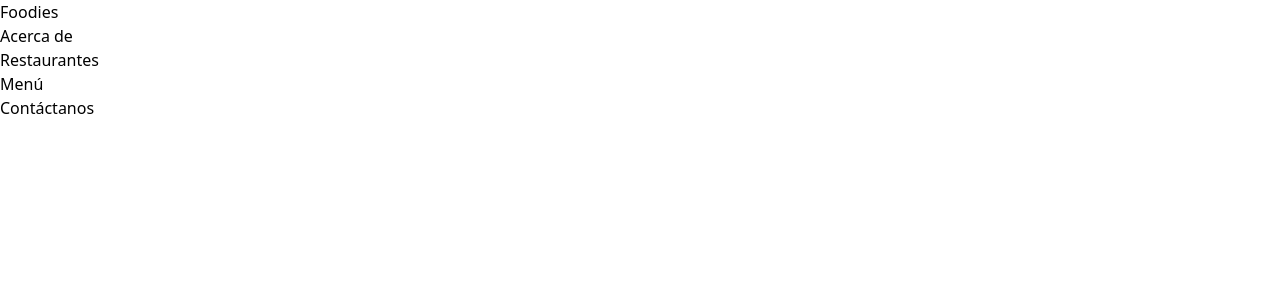
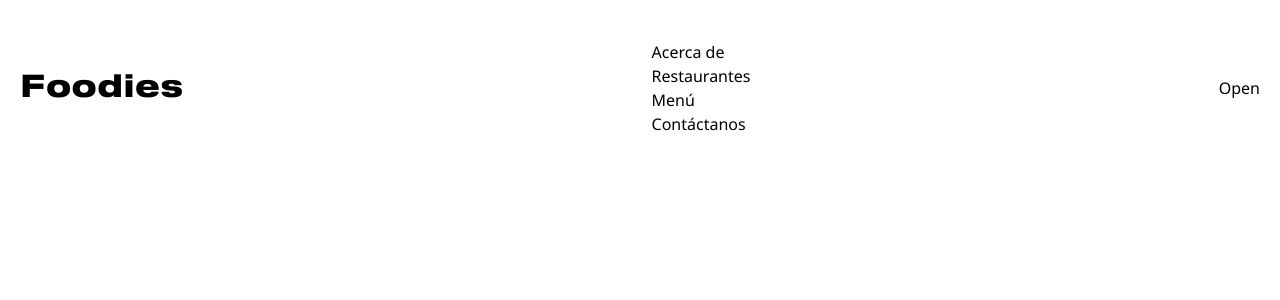
Before and after one commit to diegomurillocorrea/foodies, a Next.js app: page /components in a window 1280 px wide. Shown: the top 300 px of the page. Built offline with nearby package versions, Linux system fonts and the light colour scheme.

Commit message:
Font added

```diff
--- a/components/NavBar.jsx
+++ b/components/NavBar.jsx
@@ -1,11 +1,16 @@
 const NavBar = () => {
     return (
         <div>
-            <div>
+            <div className="font-noto-sans flex items-center justify-between px-5 py-10">
                 <div>
-                    <a href="">Foodies</a>
+                    <a
+                        href=""
+                        className="font-druk-bold font-extrabold text-3xl"
+                    >
+                        Foodies
+                    </a>
                 </div>
-                <div>
+                <div className="xl:block hidden">
                     <div>
                         <a href="">Acerca de</a>
                     </div>
@@ -19,6 +24,11 @@ const NavBar = () => {
                         <a href="">Contáctanos</a>
                     </div>
                 </div>
+                <div className="xl:block">
+                    <button>
+                        Open
+                    </button>
+                </div>
             </div>
         </div>
     );
--- a/styles/globals.css
+++ b/styles/globals.css
@@ -1,3 +1,10 @@
 @tailwind base;
 @tailwind components;
 @tailwind utilities;
+
+@layer base {
+    @font-face {
+        font-family: "Druk";
+        src: url("../public/fonts/druk-bold.ttf") format("truetype");
+    }
+}
--- a/tailwind.config.js
+++ b/tailwind.config.js
@@ -6,6 +6,7 @@ module.exports = {
       fontFamily: {
         "noto-sans": ["Noto Sans", "sans-serif"],
         "noto-sans-bold": ["Noto Sans", "sans-serif"],
+        "druk-bold": ["Druk"],
       },
       colors: {
         gray: {
```
Also changed, not shown: public/fonts/druk-bold.ttf (added).
